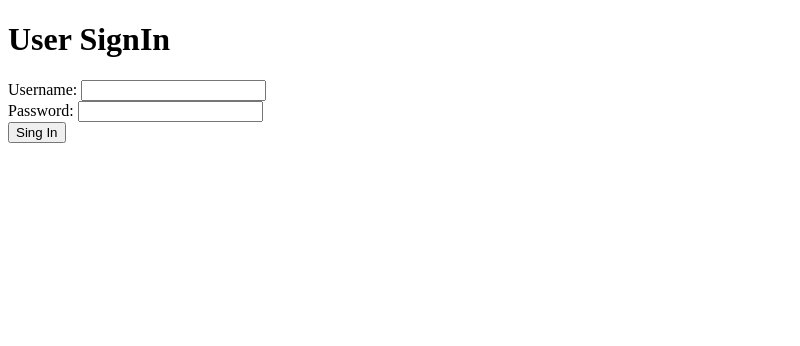
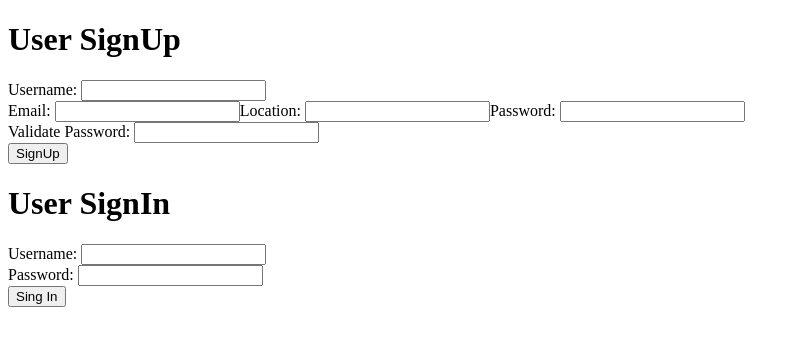
Before and after one commit to randintgen/smartgas, an Angular app in the folder front/: page / in a window 1280 px wide. Shown: the top 346 px of the page, without its empty margins (0-800 px from the left). Built offline with nearby package versions, Linux system fonts and the light colour scheme.

Commit message:
dummy sign up

```diff
--- a/front/src/app/app.component.html
+++ b/front/src/app/app.component.html
@@ -1 +1,2 @@
+<app-user-sign-up></app-user-sign-up>
 <app-user-sign-in></app-user-sign-in>
--- a/front/src/app/app.module.ts
+++ b/front/src/app/app.module.ts
@@ -7,11 +7,13 @@ import { AppComponent } from './app.component';
 // import the reactive forms module
 import { ReactiveFormsModule } from '@angular/forms';
 import { UserSignInComponent } from './components/user-sign-in/user-sign-in.component';
+import { UserSignUpComponent } from './components/user-sign-up/user-sign-up.component';
 
 @NgModule({
   declarations: [
     AppComponent,
-    UserSignInComponent
+    UserSignInComponent,
+    UserSignUpComponent
   ],
   imports: [
     BrowserModule,
--- /dev/null
+++ b/front/src/app/components/user-sign-up/user-sign-up.component.html
@@ -0,0 +1,13 @@
+<h1>User SignUp</h1>
+<form [formGroup]="signUpForm" (ngSubmit)="validateAndSend()" >
+  <label>Username: </label><input type="text" formControlName="username"><br>
+  <label>Email: </label><input type="text" formControlName="mail">
+  <label>Location: </label><input type="text" formControlName="location">
+  <label>Password: </label><input type="password" formControlName="pass1"><br>
+  <label>Validate Password: </label><input type="password" formControlName="pass2"><br>
+  <button type="submit">SignUp</button>
+</form>
+
+<div *ngIf="isOk">
+  <h1>Correct sign up!</h1>
+</div>
--- /dev/null
+++ b/front/src/app/components/user-sign-up/user-sign-up.component.ts
@@ -0,0 +1,64 @@
+import { Component, OnInit } from '@angular/core';
+
+// importing modules to handle forms
+import { Validators, FormControl, FormBuilder, FormGroup } from '@angular/forms';
+
+// importing user and user-service
+import { User } from '../../classes/user';
+import { UserActionsService } from '../../services/user-actions.service';
+
+@Component({
+  selector: 'app-user-sign-up',
+  templateUrl: './user-sign-up.component.html',
+  styleUrls: ['./user-sign-up.component.css']
+})
+export class UserSignUpComponent implements OnInit {
+
+  private userToSignUp: User;
+  private isOk: boolean;
+
+  // making the sign up form
+  signUpForm = this.form.group({
+    username: ['', Validators.required],
+    mail: ['', Validators.required],
+    pass1: ['', Validators.required],
+    pass2: ['', Validators.required],
+    location: ['']
+  });
+
+  constructor(
+    // injecting users service and form-builder
+    private userService: UserActionsService,
+    private form: FormBuilder
+  ) { }
+
+  ngOnInit() {
+    console.log('works');
+  }
+
+  // validation function
+  validateAndSend(): void{
+    const username = this.signUpForm.controls['username'].value;
+    const pass1 = this.signUpForm.controls['pass1'].value;
+    const pass2 = this.signUpForm.controls['pass2'].value;
+    const mail = this.signUpForm.controls['mail'].value;
+    const location = this.signUpForm.controls['location'].value;
+
+    if(pass1 !== pass2){
+      console.log('passwords do not match');
+      this.isOk = false;
+    }else{
+      this.isOk = true;
+    }
+
+    this.userToSignUp = {
+      username: username,
+      password: pass1,
+      email: mail,
+      location: location
+    }
+
+    this.userService.signUpUser(this.userToSignUp);
+    console.log(this.isOk);
+  }
+}
--- a/front/src/app/services/user-actions.service.ts
+++ b/front/src/app/services/user-actions.service.ts
@@ -11,7 +11,7 @@ export class UserActionsService {
 
   private users: User[] = Users;
 
-  signInUser(someUser: User){
+  signInUser(someUser: User): boolean{
     for(let a of this.users){
       if(a.username === someUser.username){
         if(a.password === someUser.password){
@@ -21,5 +21,9 @@ export class UserActionsService {
     }
     return false;
   }
+
+  signUpUser(someUser: User): void{
+    this.users.push(someUser);
+  }
   constructor() { }
 }
```
Also changed, not shown: front/src/app/components/user-sign-up/user-sign-up.component.css (added), 1 other file (tests, documents, lock files or other folders).
